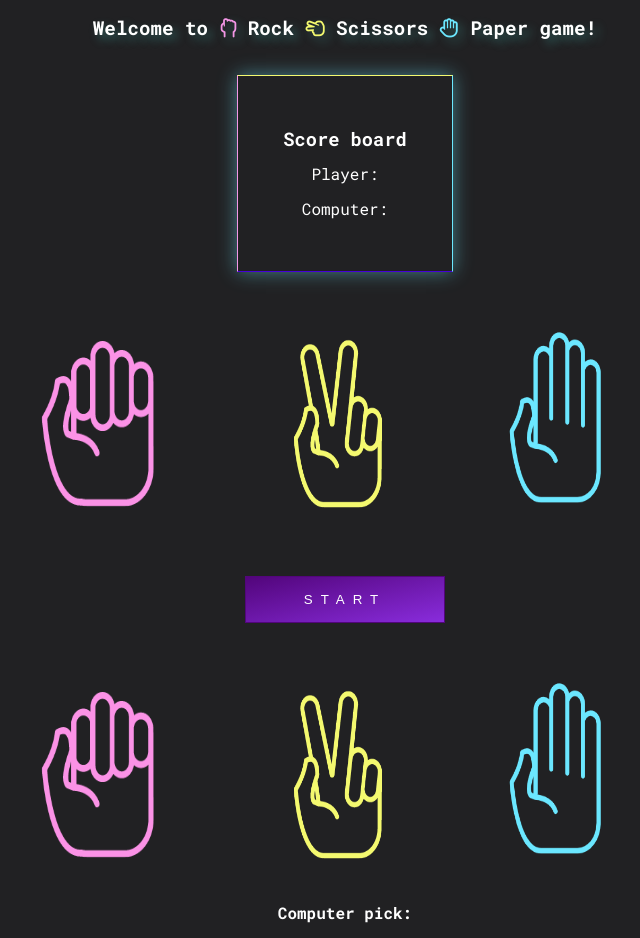
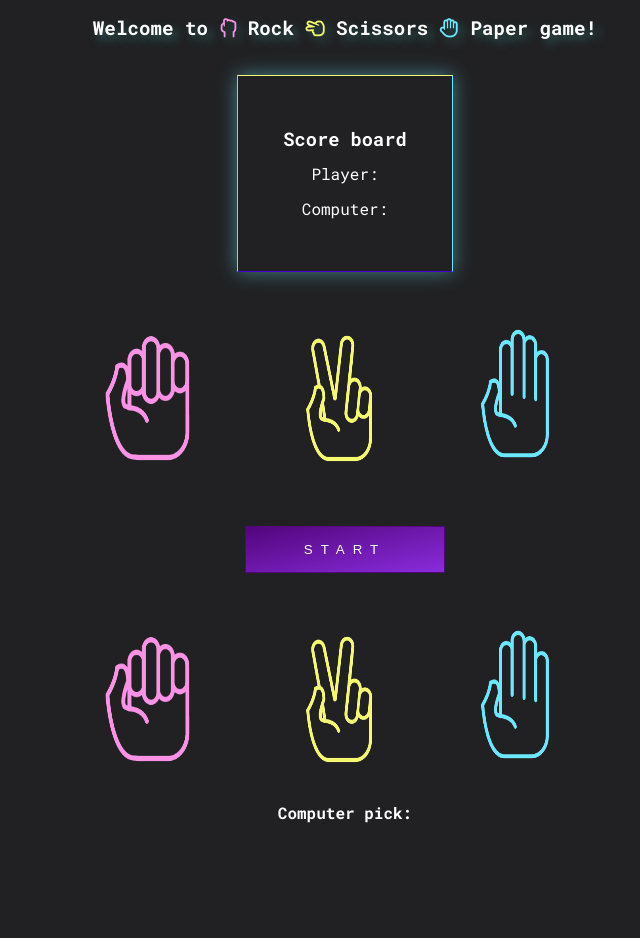
Before and after one commit to ggervelyte/papper-scisors-game, a plain HTML site: page index.html in a window 1280 px wide. Shown: the whole page, without its empty margins (295-935 px from the left). After the commit the page ends 838 px from the top, so only its background shows below. Drawn offline with Linux system fonts and the light colour scheme.

Commit message:
img style

```diff
--- a/style.css
+++ b/style.css
@@ -3,12 +3,12 @@
 * {
     margin: 0;
     padding: 0;
+    box-sizing: border-box;
 }
 
 body {
     font-family: roboto mono;
     background: #212123;
-    overflow: hidden;
 }
 
 .container {
@@ -129,12 +129,12 @@ button:hover {
 
 .player-side .symbol img {
     max-width: 75%;
-    height: 200px;
+    height: 150px;
 }
 
 .player-side .symbol-pc img {
     max-width: 75%;
-    height: 200px;
+    height: 150px;
 }
 
 .picker h2 {
```
